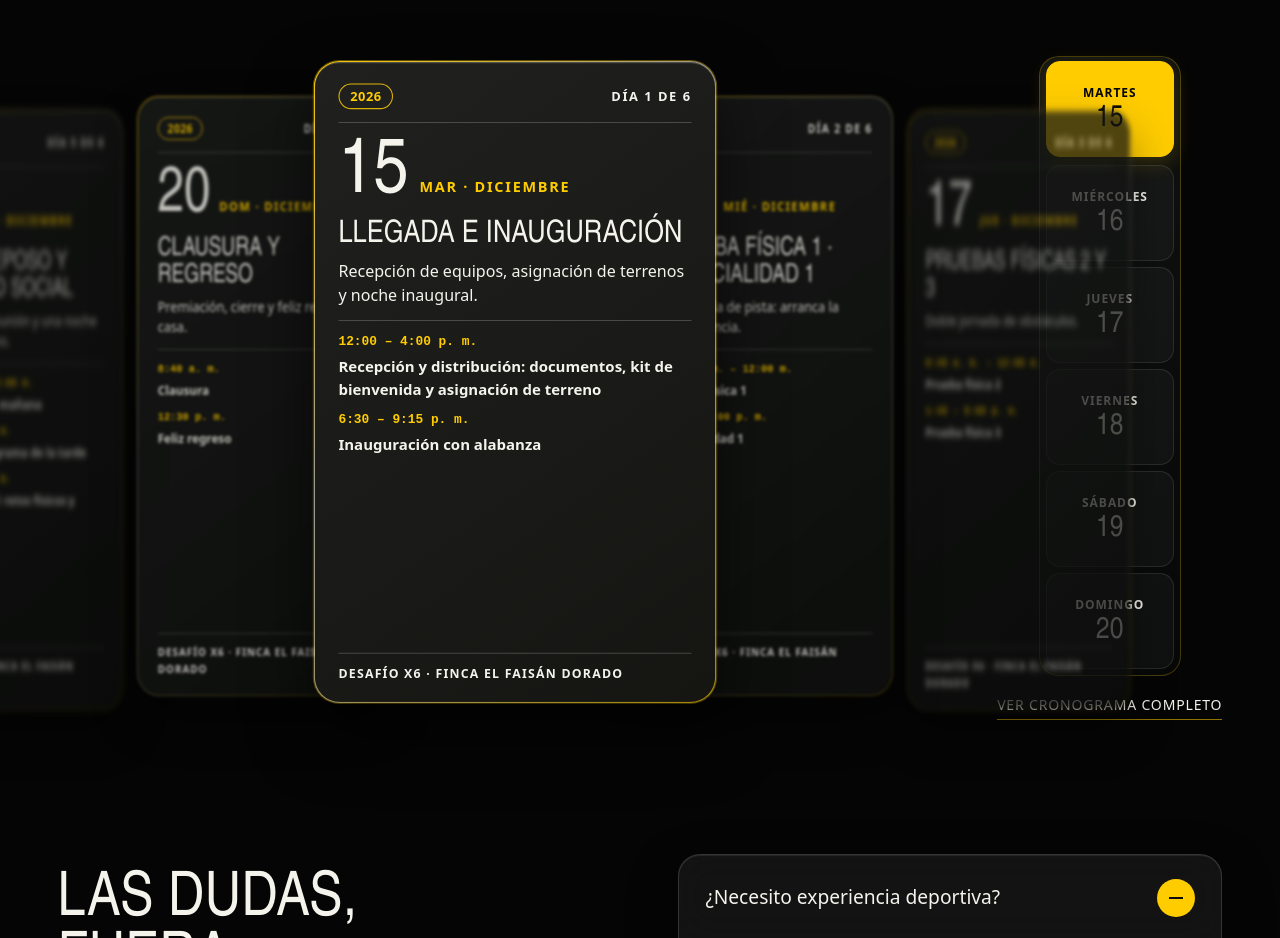
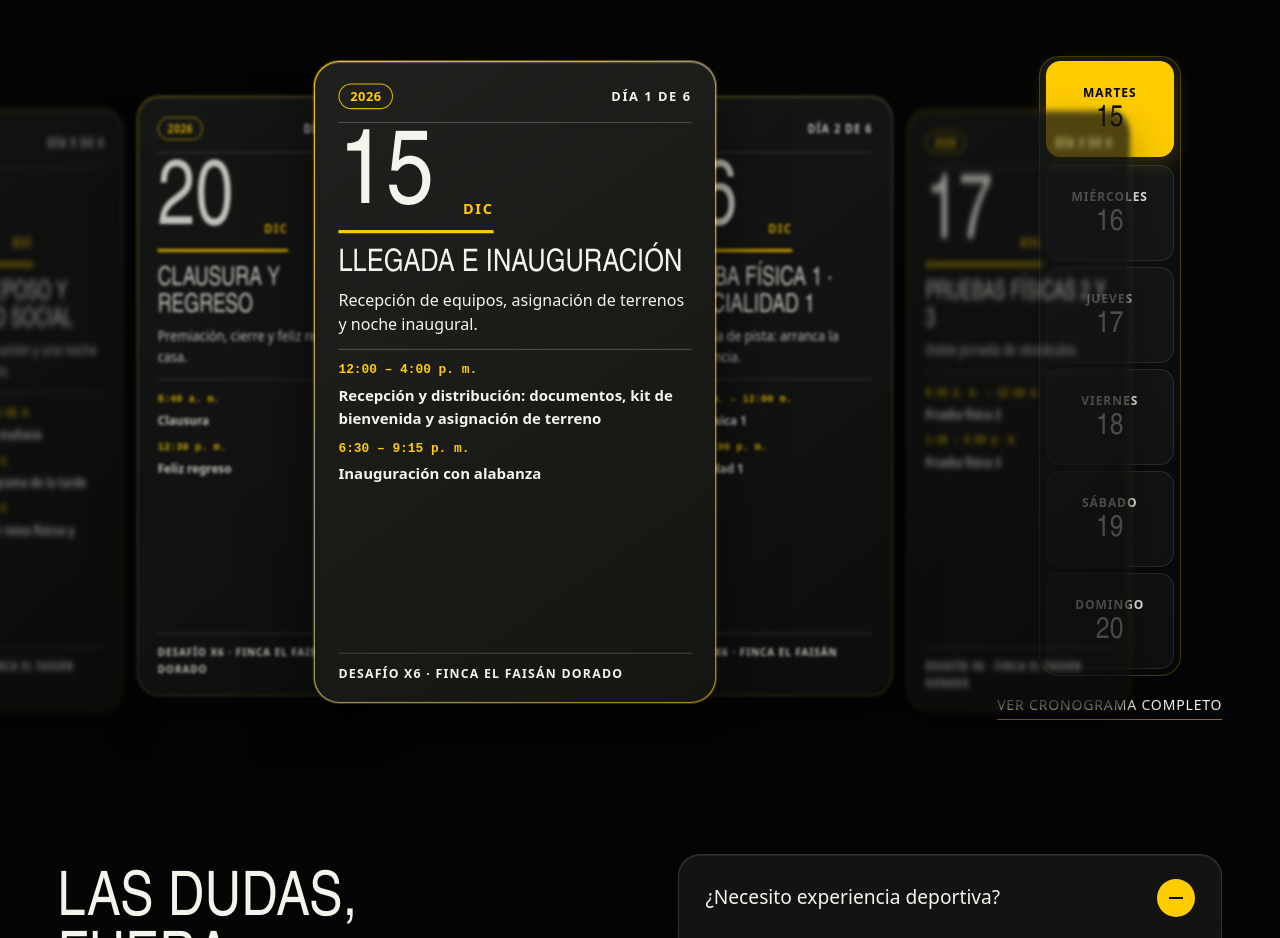
Before and after one commit to yuletsypabon/desafiotolota, a Next.js app: page / in a window 1280 px wide. Shown: the part 5260-6198 px from the top of the page. Built offline with nearby package versions, Linux system fonts and the light colour scheme; no server answers; the database is empty; what @mui/material-nextjs would draw is missing.

Commit message:
Actualiza el carrusel diario y la información de llegada al campamento

```diff
--- a/src/components/sitio/CarruselDias.tsx
+++ b/src/components/sitio/CarruselDias.tsx
@@ -4,7 +4,7 @@ import type { DiaCronograma } from '@/lib/contenido';
 import { EVENTO } from '@/lib/evento';
 import s from './carrusel.module.css';
 
-const MESES = ['enero', 'febrero', 'marzo', 'abril', 'mayo', 'junio', 'julio', 'agosto', 'septiembre', 'octubre', 'noviembre', 'diciembre'];
+const MESES = ['ENE', 'FEB', 'MAR', 'ABR', 'MAY', 'JUN', 'JUL', 'AGO', 'SEP', 'OCT', 'NOV', 'DIC'];
 const DIAS_COMPLETOS: Record<string, string> = {
   Mar: 'Martes', Mié: 'Miércoles', Jue: 'Jueves', Vie: 'Viernes', Sáb: 'Sábado', Dom: 'Domingo',
 };
@@ -114,8 +114,11 @@ export default function CarruselDias({
                 <span>Día {i + 1} de {dias.length}</span>
               </header>
               <div className={s.fecha}>
-                <b>{d.num}</b>
-                <span>{d.dia} · {mes}</span>
+                <div className={s.fechaEncabezado}>
+                  <b>{d.num}</b>
+                  <span className={s.fechaMes}>{mes}</span>
+                </div>
+              {completo && <span className={s.fechaDiaCompleto}>{DIAS_COMPLETOS[d.dia] ?? d.dia}</span>}
               </div>
               <h3>{d.titulo}</h3>
               <p className={s.resumen}>{d.resumen}</p>
--- a/src/components/sitio/carrusel.module.css
+++ b/src/components/sitio/carrusel.module.css
@@ -23,8 +23,8 @@
     linear-gradient(135deg,rgba(255,204,0,.98),rgba(255,255,255,.58) 42%,rgba(255,204,0,.65)) border-box;
   box-shadow:inset 0 1px 0 rgba(255,255,255,.18),0 28px 60px rgba(0,0,0,.62),0 0 0 1px rgba(255,204,0,.4)}
 .carta[data-activa="true"] .cabeza{font-size:12px}
-.carta[data-activa="true"] .fecha b{font-size:72px}
-.carta[data-activa="true"] .fecha span{font-size:13.5px}
+.carta[data-activa="true"] .fecha b{font-size:98px}
+.carta[data-activa="true"] .fechaMes{font-size:13.5px}
 .carta[data-activa="true"] h3{font-size:29px}
 .carta[data-activa="true"] .resumen{font-size:15px;line-height:1.5}
 .carta[data-activa="true"] .actividades{font-size:14px;gap:9px}
@@ -34,9 +34,11 @@
 .cabeza{display:flex;align-items:center;justify-content:space-between;padding-bottom:12px;border-bottom:1px solid rgba(255,255,255,.2);
   font-size:11.5px;font-weight:700;letter-spacing:.12em;text-transform:uppercase;color:#f4f3ec}
 .pildora{padding:2px 10px;border:1.5px solid rgba(255,204,0,.85);border-radius:999px;color:#ffcc00;letter-spacing:.04em}
-.fecha{display:flex;align-items:baseline;gap:10px;margin:14px 0 2px}
-.fecha b{font-family:var(--font-display);font-weight:400;font-size:64px;line-height:.95;color:#f4f3ec}
-.fecha span{font-size:12.5px;font-weight:700;letter-spacing:.12em;text-transform:uppercase;color:#ffcc00}
+.fecha{display:flex;flex-direction:column;align-items:flex-start;width:fit-content;margin:14px 0 8px}
+.fechaEncabezado{display:flex;min-width:145px;align-items:flex-end;justify-content:space-between;gap:10px;padding-bottom:6px;border-bottom:3px solid #ffcc00}
+.fecha b{font-family:var(--font-display);font-weight:400;font-size:92px;line-height:.82;color:#f4f3ec}
+.fechaMes{padding-bottom:4px;font-size:12.5px;font-weight:800;letter-spacing:.12em;text-transform:uppercase;color:#ffcc00}
+.fechaDiaCompleto{display:block;height:148px;margin-top:13px;color:#f4f3ec;font-family:var(--font-display);font-size:clamp(34px,4vw,46px);font-weight:400;letter-spacing:.025em;line-height:.88;text-transform:uppercase;writing-mode:vertical-rl;transform:rotate(180deg)}
 .carta h3{margin:6px 0 6px;font-family:var(--font-display);font-weight:400;font-size:26px;line-height:1.05;text-transform:uppercase;color:#f4f3ec}
 .resumen{margin:0 0 12px;font-size:14px;line-height:1.45;color:#f4f3ec}
 .actividades{flex:1 1 auto;min-height:0;overflow-y:auto;overscroll-behavior:contain;scrollbar-width:thin;scrollbar-color:rgba(255,204,0,.72) transparent;
@@ -85,7 +87,9 @@
   .carrusel,.completo{--ancho:min(80vw,320px);--paso:62%}
   .carta{height:clamp(600px,76svh,700px)}
   .carta[data-activa="true"]{width:min(calc(var(--ancho) + 30px),calc(100vw - 56px));max-width:calc(100% - 32px);transform:translateX(0) translateY(0) scale(1.04)}
-  .carta[data-activa="true"] .fecha b{font-size:68px}
+  .carta[data-activa="true"] .fecha b{font-size:84px}
+  .fechaEncabezado{min-width:132px}
+  .fechaDiaCompleto{height:132px;font-size:clamp(30px,8vw,40px)}
   .carta[data-activa="true"] h3{font-size:27px}
   .carta[data-activa="true"] .resumen{font-size:14.5px}
   .carta[data-activa="true"] .actividades{font-size:13.5px}
```
Also changed, not shown: src/components/sitio/edicion/CronogramaEdicion.tsx (+26 -0 lines).
